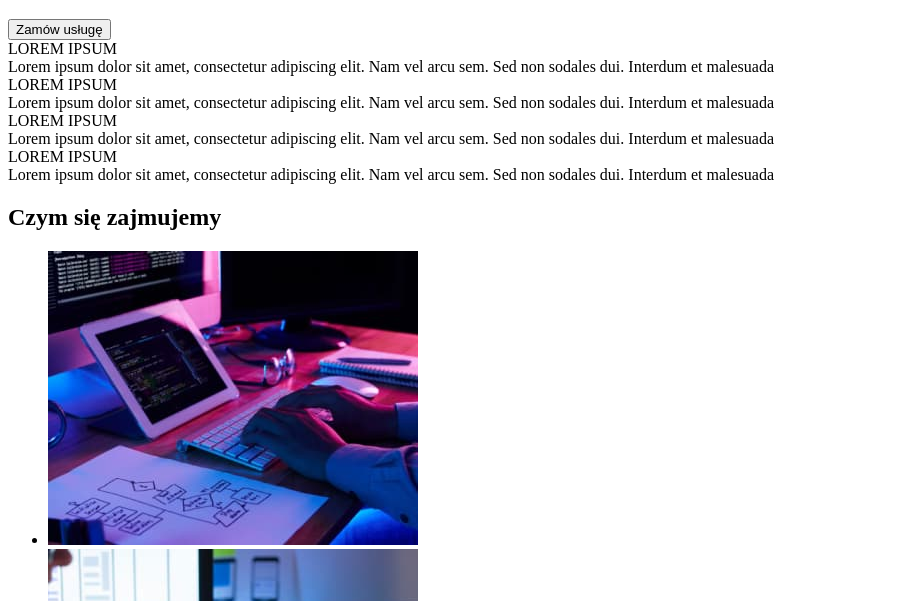
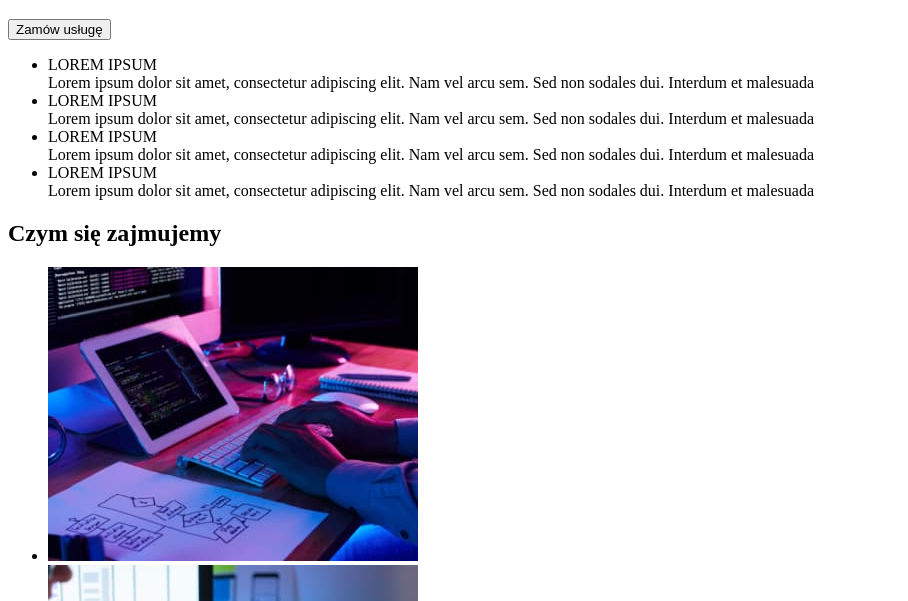
Before and after one commit to AnnaKoszelnik/goit-markup-hw-01, a plain HTML site: page index.html in a window 1280 px wide. Shown: the part 199-800 px from the top of the page, without its empty margins (0-908 px from the left). Drawn offline with Linux system fonts and the light colour scheme.

Commit message:
adding a list

```diff
--- a/index.html
+++ b/index.html
@@ -20,26 +20,28 @@
     <main>
       <h1>EFEKTYWNE ROZWIĄZANIA DLA WASZEGO BIZNESU</h1>
       <button type="button">Zamów usługę</button>
-      <div>
+      <ul>
+        <li>
           LOREM IPSUM<br />
           Lorem ipsum dolor sit amet, consectetur adipiscing elit. Nam vel arcu
           sem. Sed non sodales dui. Interdum et malesuada
-      </div>
-      <div>
+        </li>
+        <li>
           LOREM IPSUM<br />
           Lorem ipsum dolor sit amet, consectetur adipiscing elit. Nam vel arcu
           sem. Sed non sodales dui. Interdum et malesuada
-      </div>
-      <div>
+        </li>
+        <li>
           LOREM IPSUM<br />
           Lorem ipsum dolor sit amet, consectetur adipiscing elit. Nam vel arcu
           sem. Sed non sodales dui. Interdum et malesuada
-      </div>
-      <div>
+        </li>
+        <li>
           LOREM IPSUM<br />
           Lorem ipsum dolor sit amet, consectetur adipiscing elit. Nam vel arcu
           sem. Sed non sodales dui. Interdum et malesuada
-      </div>
+        </li>
+      </ul>
       <h2>Czym się zajmujemy</h2>
 
       <ul>
```
Lines whose indentation alone changed are shown as unchanged.
